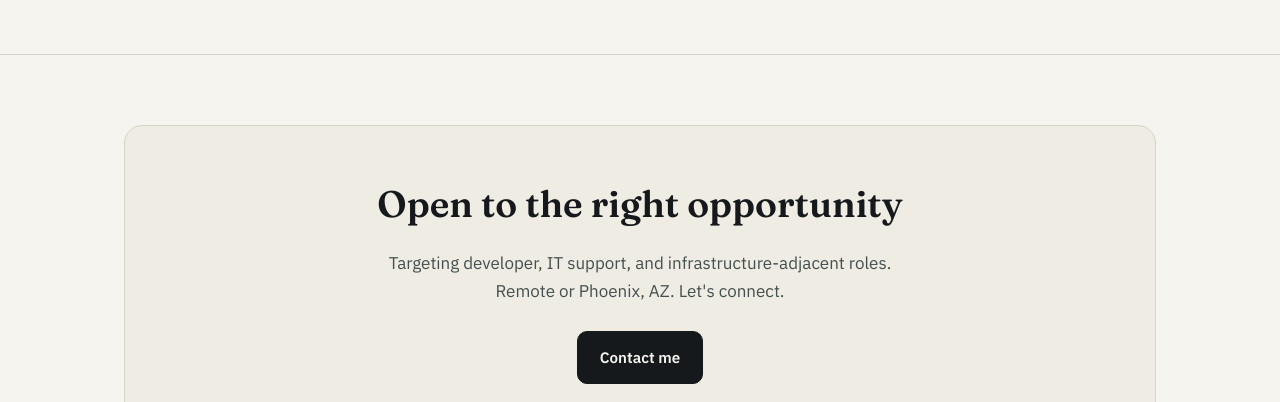
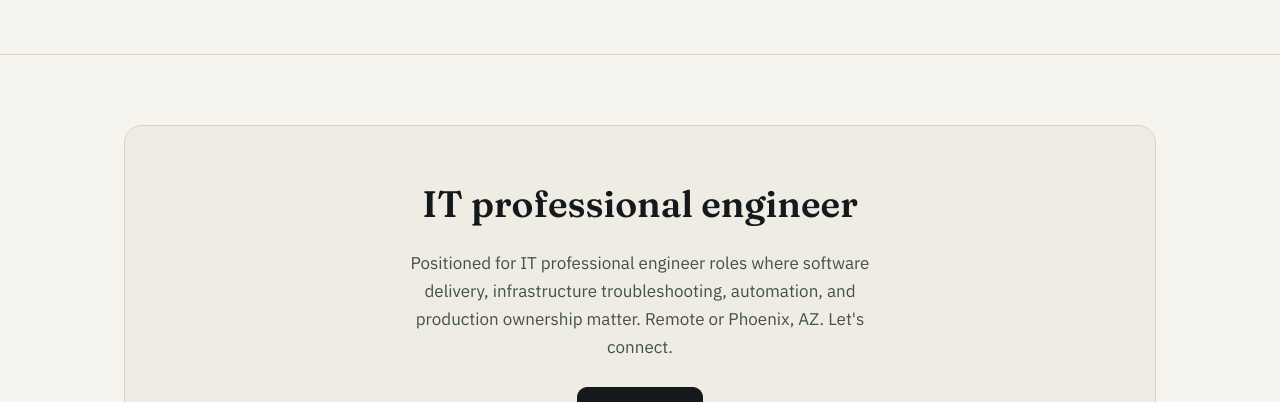
Before and after one commit to MarcoFernstaedt/marcofernstaedt-portfolio, an Astro site: page / in a window 1280 px wide. Shown: the part 5441-5843 px from the top of the page. Built offline with nearby package versions, Linux system fonts and the light colour scheme; Astro itself is replaced by a stand-in of ours; some packages are replaced by stand-ins of ours.

Commit message:
fix: strengthen portfolio contact positioning

```diff
--- a/src/pages/index.astro
+++ b/src/pages/index.astro
@@ -285,8 +285,8 @@ const projects = [
   <section id="contact" aria-labelledby="contact-h" style="border-bottom:none;">
     <div class="wrap">
       <div class="contact-box">
-        <h2 id="contact-h">Open to the right opportunity</h2>
-        <p>Targeting developer, IT support, and infrastructure-adjacent roles. Remote or Phoenix, AZ. Let's connect.</p>
+        <h2 id="contact-h">IT professional engineer</h2>
+        <p>Positioned for IT professional engineer roles where software delivery, infrastructure troubleshooting, automation, and production ownership matter. Remote or Phoenix, AZ. Let's connect.</p>
         <div class="contact-actions">
           <a class="btn primary" href="mailto:fernstaedtmarco@gmail.com">Contact me</a>
         </div>
```
